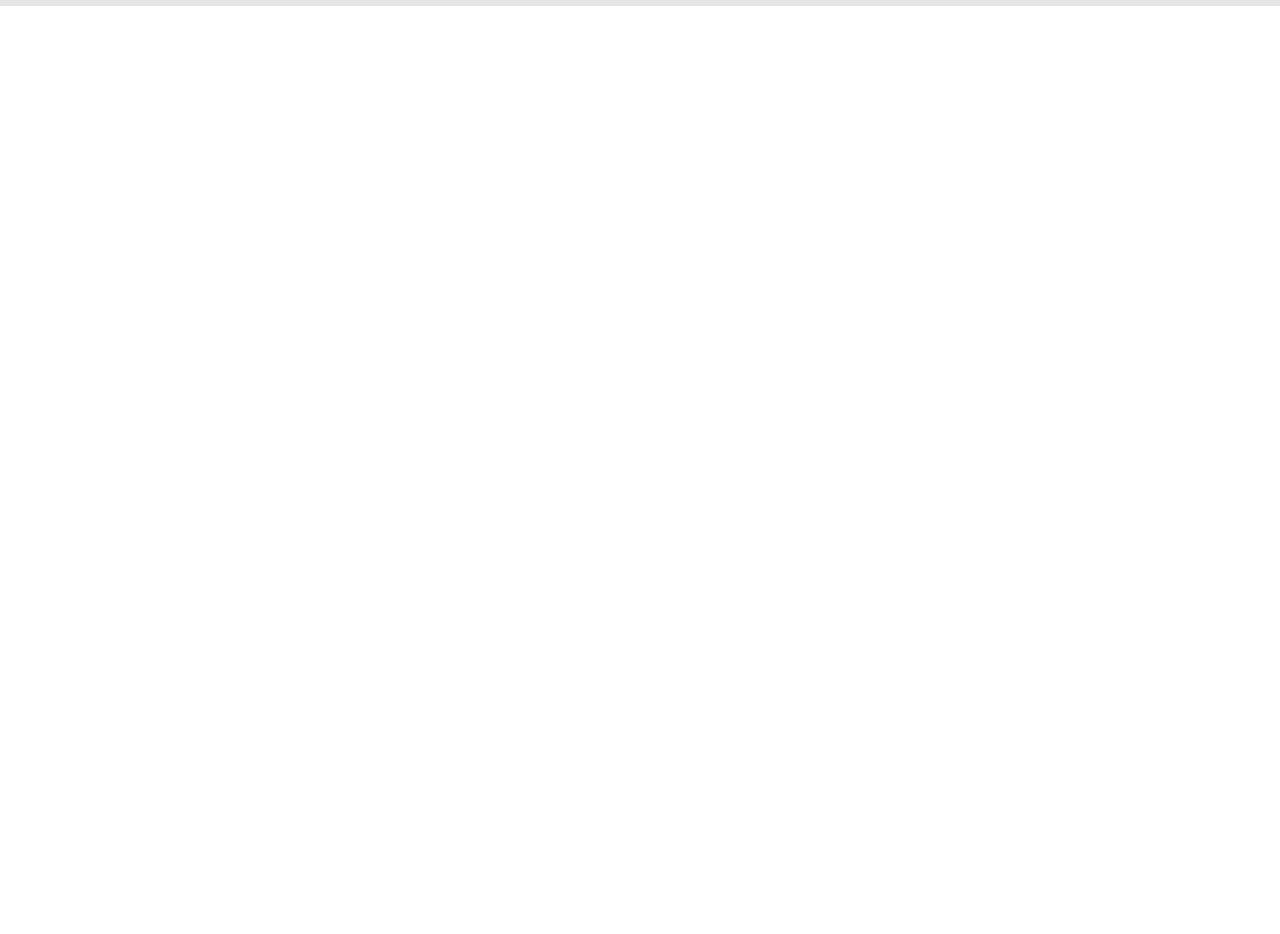
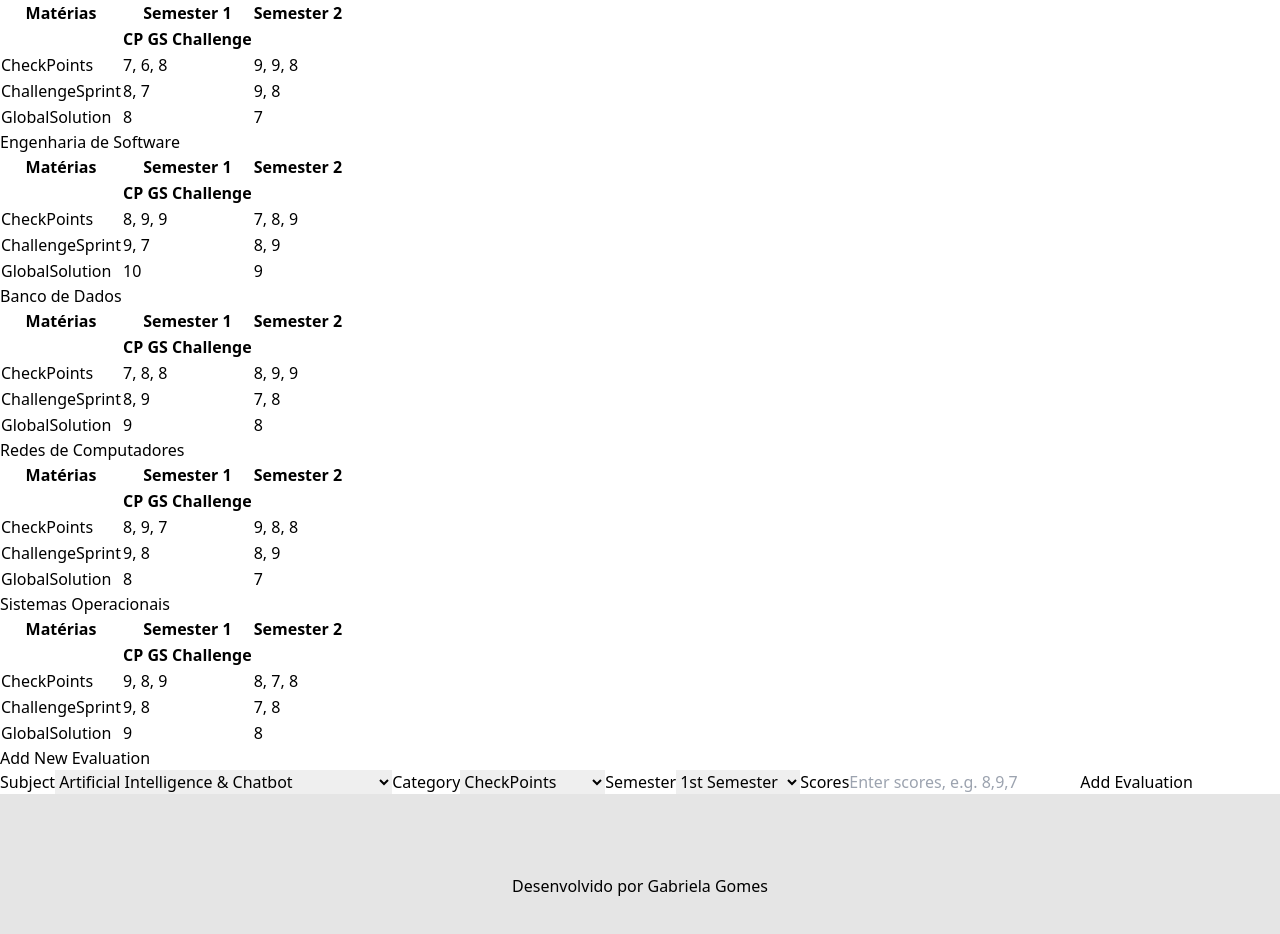
Before and after one commit to gabimezze/CP6-Portfolio, a Next.js app: page /pages in a window 1280 px wide. Before the commit this address had no page. Shown: the part 282-1216 px from the top of the page. Before the commit the page ends 800 px from the top, so only its background shows below. Built offline with nearby package versions, Linux system fonts and the light colour scheme.

Commit message:
atuailzando main/form,table e types

```diff
--- /dev/null
+++ b/src/app/pages/page.tsx
@@ -0,0 +1,65 @@
+"use client";
+import { useState } from "react";
+import EvaluationTable from "../../components/EvaluTable/EvaluTable";
+import EvaluationForm from "../../components/EvaluForm/EvaluForm";
+import { EvaluationData, Evaluation } from "../../utils/types";
+
+const initialData: EvaluationData = {
+  Matemática: {
+    CheckPoints: { 1: [8, 9, 7], 2: [7, 8, 8] },
+    ChallengeSprint: { 1: [9, 8], 2: [8, 7] },
+    GlobalSolution: { 1: [10], 2: [9] },
+  },
+  Programação: {
+    CheckPoints: { 1: [7, 6, 8], 2: [9, 9, 8] },
+    ChallengeSprint: { 1: [8, 7], 2: [9, 8] },
+    GlobalSolution: { 1: [8], 2: [7] },
+  },
+  "Engenharia de Software": {
+    CheckPoints: { 1: [8, 9, 9], 2: [7, 8, 9] },
+    ChallengeSprint: { 1: [9, 7], 2: [8, 9] },
+    GlobalSolution: { 1: [10], 2: [9] },
+  },
+  "Banco de Dados": {
+    CheckPoints: { 1: [7, 8, 8], 2: [8, 9, 9] },
+    ChallengeSprint: { 1: [8, 9], 2: [7, 8] },
+    GlobalSolution: { 1: [9], 2: [8] },
+  },
+  "Redes de Computadores": {
+    CheckPoints: { 1: [8, 9, 7], 2: [9, 8, 8] },
+    ChallengeSprint: { 1: [9, 8], 2: [8, 9] },
+    GlobalSolution: { 1: [8], 2: [7] },
+  },
+  "Sistemas Operacionais": {
+    CheckPoints: { 1: [9, 8, 9], 2: [8, 7, 8] },
+    ChallengeSprint: { 1: [9, 8], 2: [7, 8] },
+    GlobalSolution: { 1: [9], 2: [8] },
+  },
+};
+
+export default function Home() {
+  const [evaluations, setEvaluations] = useState<EvaluationData>(initialData);
+
+  const handleAddEvaluation = (newEvaluation: Evaluation) => {
+    const { subject, category, semester, scores } = newEvaluation;
+    setEvaluations((prev) => ({
+      ...prev,
+      [subject]: {
+        ...prev[subject],
+        [category]: {
+          ...prev[subject][category],
+          [semester]: scores,
+        },
+      },
+    }));
+  };
+
+  return (
+    <div>
+      <h1>Academic Evaluations</h1>
+      <EvaluationTable evaluations={evaluations} />
+      <h2>Add New Evaluation</h2>
+      <EvaluationForm onSubmit={handleAddEvaluation} />
+    </div>
+  );
+}
--- a/src/components/EvaluForm/EvaluForm.tsx
+++ b/src/components/EvaluForm/EvaluForm.tsx
@@ -1,23 +1,34 @@
 import { useState } from "react";
-import { EvaluationCategory, Evaluation } from "../../utils/types";
+import { EvaluationCategory, Subject, Evaluation } from "../../utils/types";
 
 interface EvaluationFormProps {
   onSubmit: (newEvaluation: Evaluation) => void;
 }
 
 const EvaluationForm: React.FC<EvaluationFormProps> = ({ onSubmit }) => {
+  const [subject, setSubject] = useState<Subject>("Matemática");
   const [category, setCategory] = useState<EvaluationCategory>("CheckPoints");
   const [semester, setSemester] = useState<1 | 2>(1);
   const [scores, setScores] = useState<number[]>([]);
 
   const handleSubmit = (e: React.FormEvent) => {
     e.preventDefault();
-    onSubmit({ category, semester, scores });
+    onSubmit({ subject, category, semester, scores });
     setScores([]); // Reset the scores
   };
 
   return (
     <form onSubmit={handleSubmit}>
+      <label>Subject</label>
+      <select value={subject} onChange={(e) => setSubject(e.target.value as Subject)}>
+        <option value="IA e Chatbot">Artificial Intelligence & Chatbot</option>
+        <option value="Database">Building Relational Database</option>
+        <option value="Python">Computacional Thinking Using Python</option>
+        <option value="Java">Domain Driven Design Using Java</option>
+        <option value="Front End">Front-End Design Engineering</option>
+        <option value="Software e Business">Software Engineering and Business Model</option>
+      </select>
+
       <label>Category</label>
       <select value={category} onChange={(e) => setCategory(e.target.value as EvaluationCategory)}>
         <option value="CheckPoints">CheckPoints</option>
--- a/src/components/EvaluTable/EvaluTable.tsx
+++ b/src/components/EvaluTable/EvaluTable.tsx
@@ -8,25 +8,34 @@ const EvaluationTable: React.FC<EvaluationTableProps> = ({ evaluations }) => {
   return (
     <div>
       <h2>Evaluation Data</h2>
+      {Object.keys(evaluations).map((subject) => (
+        <div key={subject}>
+          <h3>{subject}</h3>
           <table>
             <thead>
               <tr>
-            <th>Category</th>
+                <th>Matérias</th>
                 <th>Semester 1</th>
                 <th>Semester 2</th>
               </tr>
+              <tr>
+                <th></th>
+                <th>CP GS Challenge</th>
+              </tr>
             </thead>
             <tbody>
-          {Object.keys(evaluations).map((category) => (
+              {Object.keys(evaluations[subject]).map((category) => (
                 <tr key={category}>
                   <td>{category}</td>
-              <td>{evaluations[category as keyof EvaluationData][1].join(", ")}</td>
-              <td>{evaluations[category as keyof EvaluationData][2].join(", ")}</td>
+                  <td>{evaluations[subject][category as keyof EvaluationData["Matemática"]][1].join(", ")}</td>
+                  <td>{evaluations[subject][category as keyof EvaluationData["Matemática"]][2].join(", ")}</td>
                 </tr>
               ))}
             </tbody>
           </table>
         </div>
+      ))}
+    </div>
   );
 };
 
```
Also changed, not shown: src/utils/types.ts (+14 -3 lines). Lines whose indentation alone changed are shown as unchanged.
